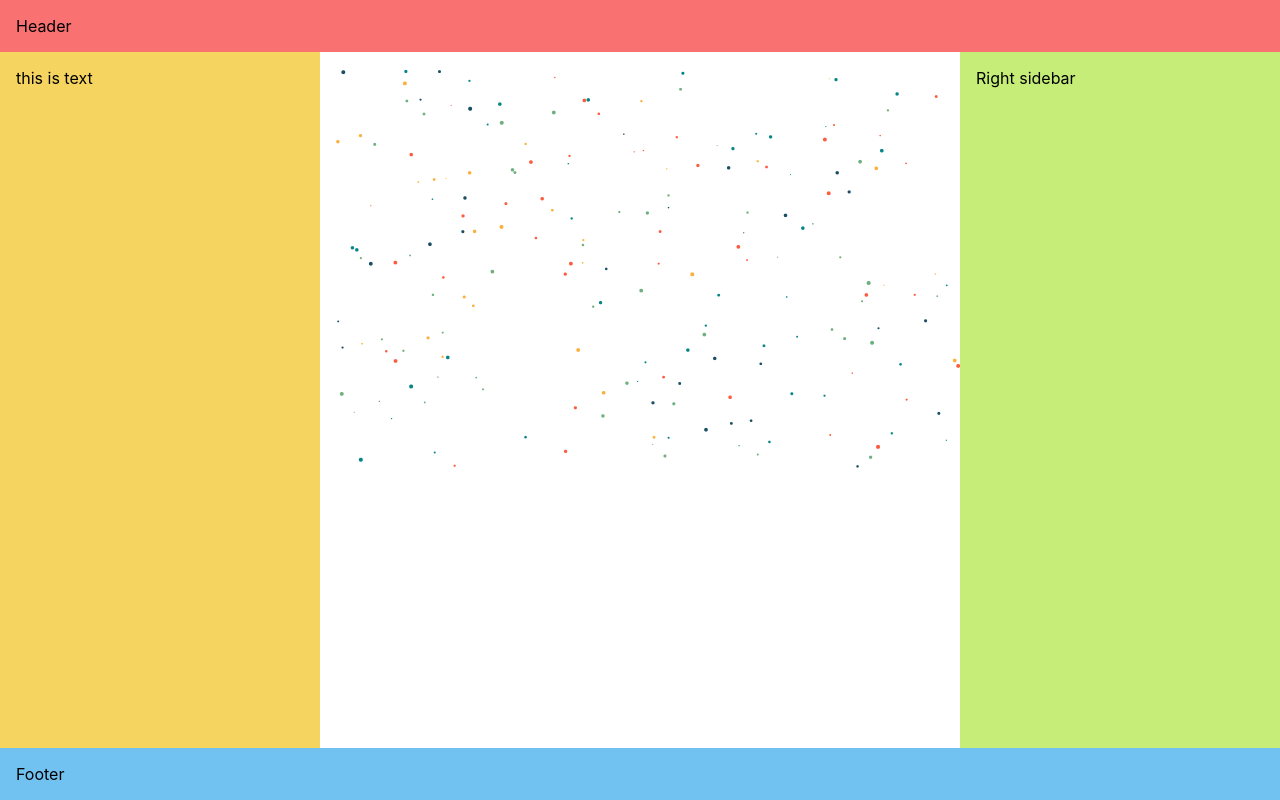
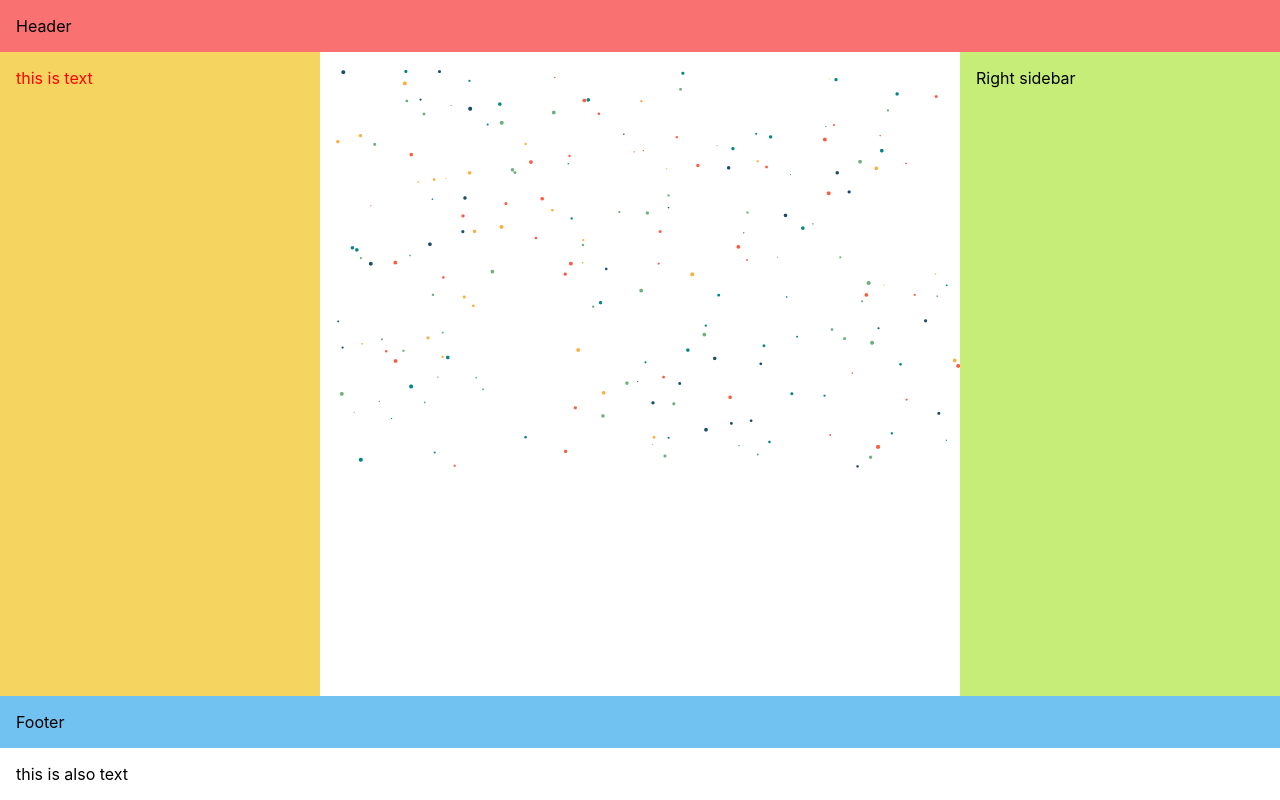
Before and after one commit to Foxglovery/critter-pen, a React (Create React App) app: page / in a window 1280 px wide. Built offline with nearby package versions, Linux system fonts and the light colour scheme.

Commit message:
added modular css

```diff
--- a/src/App.js
+++ b/src/App.js
@@ -12,6 +12,7 @@ function App() {
       <section className="left-sidebar">
         <Stats />
       </section>
+      <stat-container>this is also text</stat-container>
       <aside className="right-sidebar">Right sidebar</aside>
       <footer className="footer">Footer</footer>
     </div>
--- a/src/Components/Stats.js
+++ b/src/Components/Stats.js
@@ -1,3 +1,5 @@
+import React from "react";
+import styles from "./Styles/Stats.module.css";
 export default function Stats() {
-  return <stat-container>this is text</stat-container>;
+  return <div className={styles["stat-container"]}>this is text</div>;
 }
--- /dev/null
+++ b/src/Components/Styles/Stats.module.css
@@ -0,0 +1,3 @@
+.stat-container {
+  color: red;
+}
```
